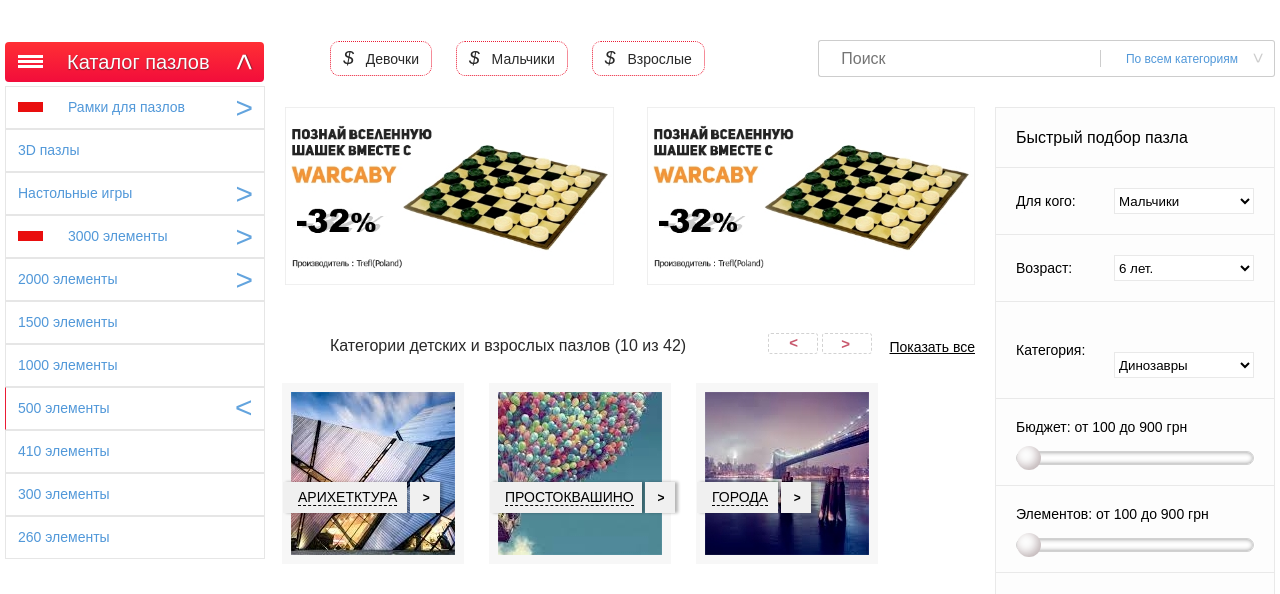
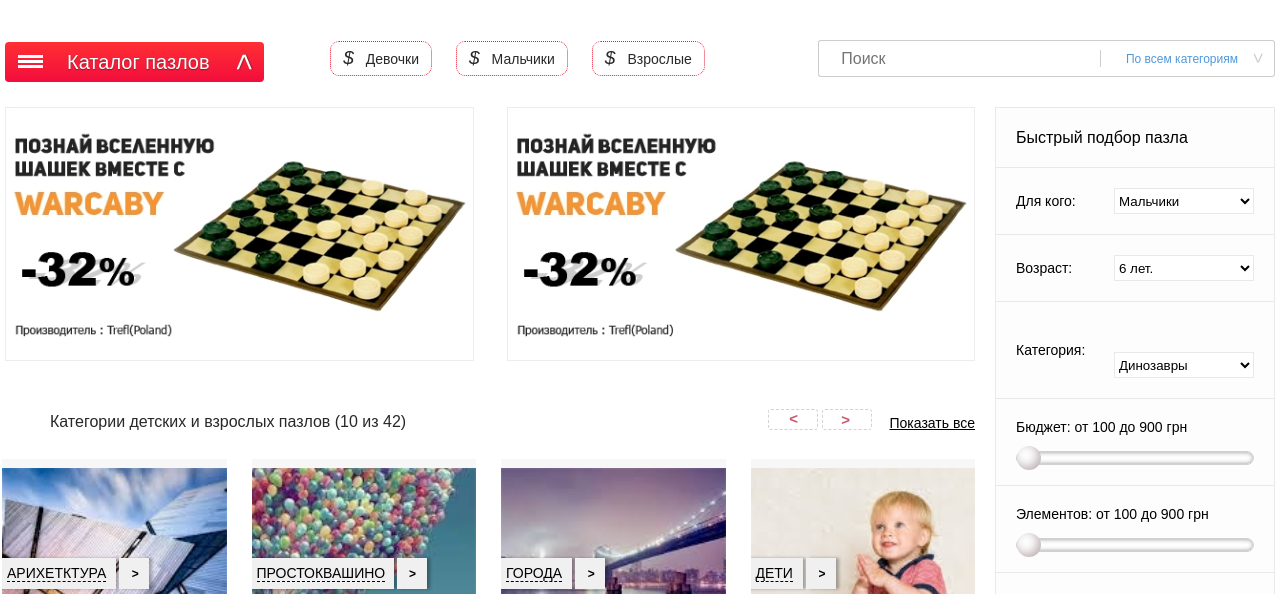
Before and after one commit to vitaliitsupylo/Puzzles, a website: page index.html in a window 1280 px wide. Shown: the part 130-724 px from the top of the page. Drawn offline with Linux system fonts and the light colour scheme.

Commit message:
media quries

```diff
--- a/src/sass/default/common.scss
+++ b/src/sass/default/common.scss
@@ -197,9 +197,13 @@
                 margin-top: rem(-65px);
                 flex: 1 1 40%;
                 margin-right: 1.25rem;
+                z-index: 10;
                 &.full_tovar {
                     position: absolute;
                     z-index: 10;
+                }
+                @include respond-to(desktop) {
+                    position: absolute;
                 }
             }
             .main_content_center {
@@ -306,6 +310,9 @@
     align-content: stretch;
     flex-flow: row wrap;
     position: relative;
+    @include respond-to(desktop) {
+        justify-content: flex-end;
+    }
 }
 
 
@@ -421,6 +428,7 @@
             margin-top: rem(67px);
             max-width: rem(1002px);
             width: 100%;
+            padding-right: rem(5px);
         }
     }
     .right_block_footer {
--- a/src/sass/сomponents/page-one/main-content-center/main-categories.scss
+++ b/src/sass/сomponents/page-one/main-content-center/main-categories.scss
@@ -6,6 +6,11 @@
     margin-left: rem(25px);
     margin-bottom: rem(33px);
     position: relative;
+    @include respond-to(desktop) {
+        flex: 1 1 rem(200px);
+        max-width: rem(300px);
+        overflow: hidden;
+    }
     &:hover .category_name {
         .category_name_text {
             span {
@@ -50,11 +55,18 @@
         bottom: 0;
         right: 0;
         margin: auto;
+        @include respond-to(desktop) {
+            width: 100%;
+        }
+        img {
+            width: 100%;
+            height: auto;
+        }
     }
     .category_name {
         position: absolute;
-        left: rem(1px);
-        top: rem(99px);
+        left: rem(-10px);
+        top: rem(90px);
         z-index: 3;
         display: flex;
         justify-content: space-between;
--- a/src/sass/сomponents/page-one/main-content-left/categories-list.scss
+++ b/src/sass/сomponents/page-one/main-content-left/categories-list.scss
@@ -2,6 +2,11 @@
     &.active {
         .p_two_absolute {
             display: block;
+        }
+        @include respond-to(desktop) {
+            ul {
+                display: block;
+            }
         }
     }
     span {
@@ -120,5 +125,12 @@
             top: rem(40px);
             width: 100%;
         }
+        @include respond-to(desktop) {
+            display: none;
+            position: absolute;
+            left: 0;
+            top: rem(40px);
+            width: 100%;
+        }
     }
 }
```
Also changed, not shown: index.html (+10 -10 lines), dist/css/main.css, 2 other files.
